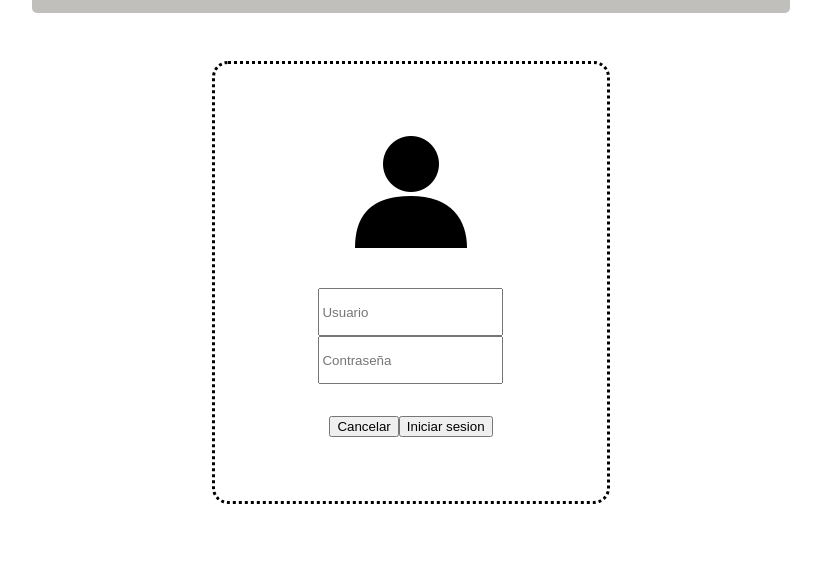
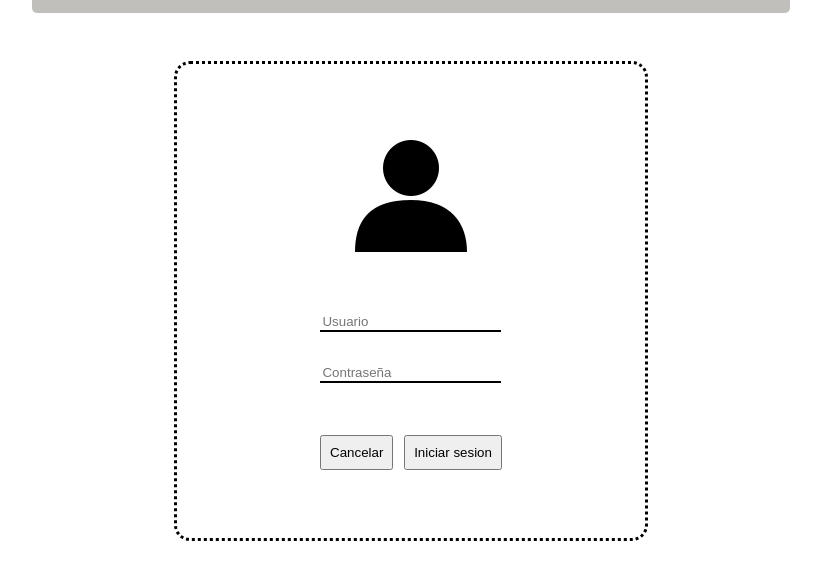
Before and after one commit to andr3ygy12/maquetacion_propuesta_web1, a plain HTML site: page Website/login.html in a window 1280 px wide. Shown: the part 67-646 px from the top of the page, without its empty margins (229-1050 px from the left). Drawn offline with Linux system fonts and the light colour scheme.

Commit message:
styles login.html

```diff
--- a/Website/login.html
+++ b/Website/login.html
@@ -1,5 +1,6 @@
 <!DOCTYPE html>
 <html lang="en">
+
 <head>
 	<meta charset="utf-8">
 	<meta http-equiv="X-UA-Compatible" content="IE=edge">
@@ -7,6 +8,7 @@
 	<title>Iniciar sesion</title>
 	<link rel="stylesheet" href="styles/styles.css">
 </head>
+
 <body>
 	<!-- Barra de navegacion -->
 	<header class="main-header">
@@ -24,6 +26,7 @@
 	</header>
 
 	<!-- Cuadro de inicio de sesion -->
+	<main>
 		<div class="login-frame">
 			<article class="login-border">
 				<div class="login-pic">
@@ -39,5 +42,7 @@
 				</div>
 			</article>
 		</div>
+	</main>
 </body>
+
 </html>
--- a/Website/styles/styles.css
+++ b/Website/styles/styles.css
@@ -19,7 +19,11 @@ html {
   src: url("../fonts/CANTARELL.otf");
 }
 
-h1,h2,h3,h4,h5 {
+h1,
+h2,
+h3,
+h4,
+h5 {
   font-family: "HEAVYWEIGHT";
 }
 
@@ -107,7 +111,8 @@ p {
   height: 2rem;
 }
 
-a:hover, .icon-article {
+a:hover,
+.icon-article {
   color: #0b9d57ff;
 }
 
@@ -180,16 +185,29 @@ a:hover, .icon-article {
   width: 200px;
 }
 
+main {
+  display: flex;
+  flex-flow: column nowrap;
+  justify-content: center;
+  align-items: center;
+}
 .login-frame {
-    width: 60%;
-    margin: auto;
+  display: flex;
+  flex-flow: column nowrap;
+  justify-content: center;
+  align-items: center;
+  width: 70%;
   padding: 3rem;
 }
 
 .login-border {
+  display: flex;
+  flex-flow: column nowrap;
+  align-items: center;
+  justify-content: space-evenly;
   padding: 4rem;
   width: 60%;
-    margin: auto;
+  height: 60vh;
   border: dotted;
   border-radius: 1rem;
 }
@@ -197,22 +215,34 @@ a:hover, .icon-article {
 .login-pic {
   display: flex;
   justify-content: center;
+  align-items: center;
 }
 
 .login-fields {
   padding: 2rem;
   display: flex;
-    justify-content: center;
+  flex-flow: column nowrap;
+  justify-content: space-between;
   align-items: center;
-    flex-flow: column nowrap;
 }
 
 .login-field {
-    height: 3rem;
+  border: none;
+  border-bottom: 2px solid #000;
+  margin: 1rem 0;
+}
+
+.login-field:focus-visible {
+  outline: none;
 }
 
 .login-buttons {
+  width: 60%;
   display: flex;
   flex-flow: row nowrap;
-    justify-content: center;
+  justify-content: space-evenly;
 }
+
+.login-buttons input[type="submit"] {
+  padding: 0.5rem;
+}
```
Lines whose indentation alone changed are shown as unchanged.
